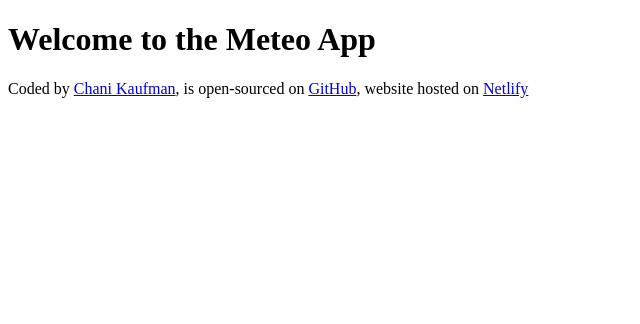
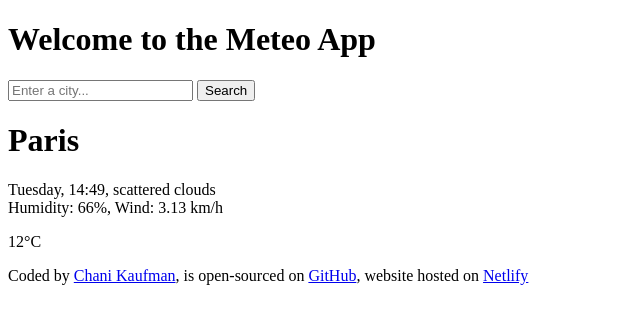
Before and after one commit to chanikauf/meteo, a plain HTML site: page index.html in a window 1280 px wide. Shown: the whole page, without its empty margins (0-640 px from the left). Drawn offline with Linux system fonts and the light colour scheme.

Commit message:
Added HTML to project

```diff
--- a/index.html
+++ b/index.html
@@ -6,7 +6,24 @@
     <title>Meteo App</title>
   </head>
   <body>
-    <h1>Welcome to the Meteo App</h1>
+    <header>
+      <h1>Welcome to the Meteo App</h1>
+      <form>
+        <input type="search" placeholder="Enter a city..." required />
+        <input type="submit" value="Search" />
+      </form>
+    </header>
+    <main>
+      <div>
+        <h1>Paris</h1>
+        <p>
+          Tuesday, 14:49, scattered clouds <br />Humidity: 66%, Wind: 3.13 km/h
+        </p>
+      </div>
+      <div>
+        <p>12&deg;C</p>
+      </div>
+    </main>
     <footer>
       Coded by
       <a href="https://github.com/chanikauf" target="_blank">Chani Kaufman</a>,
```
